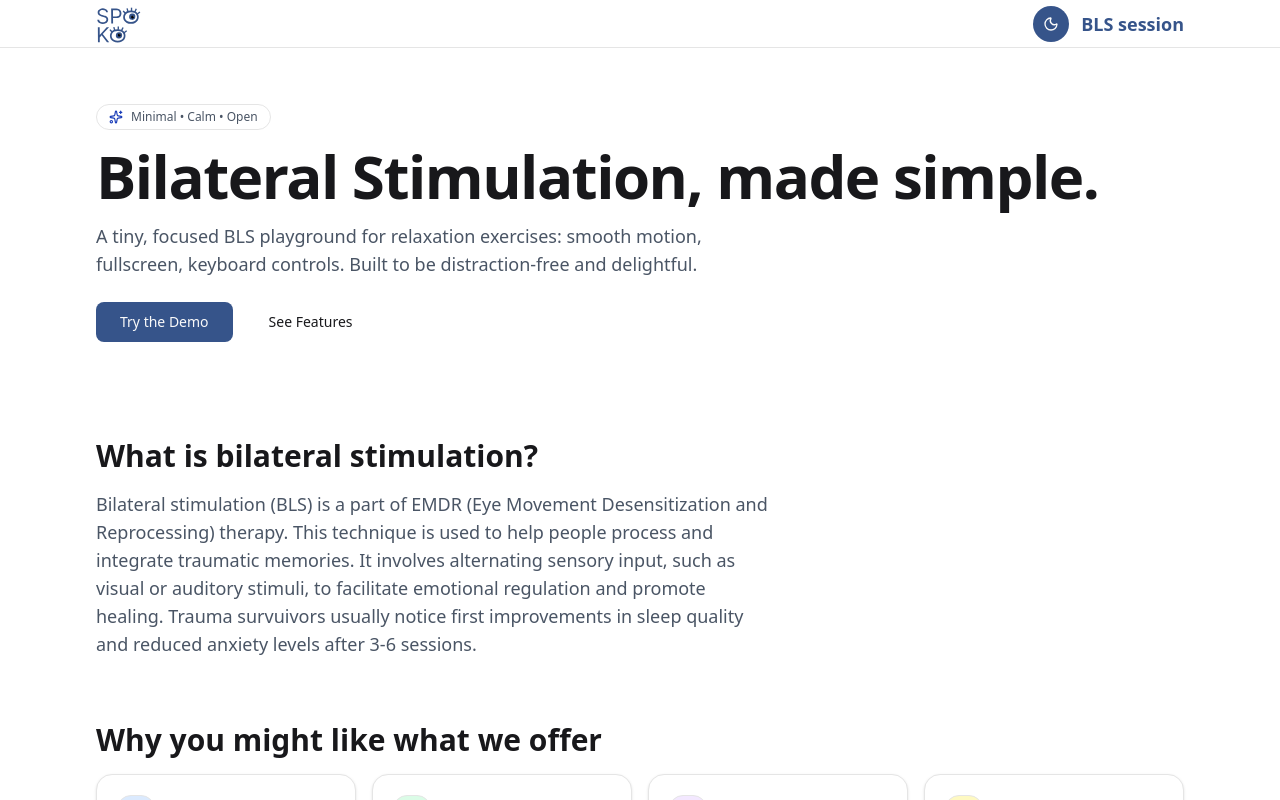
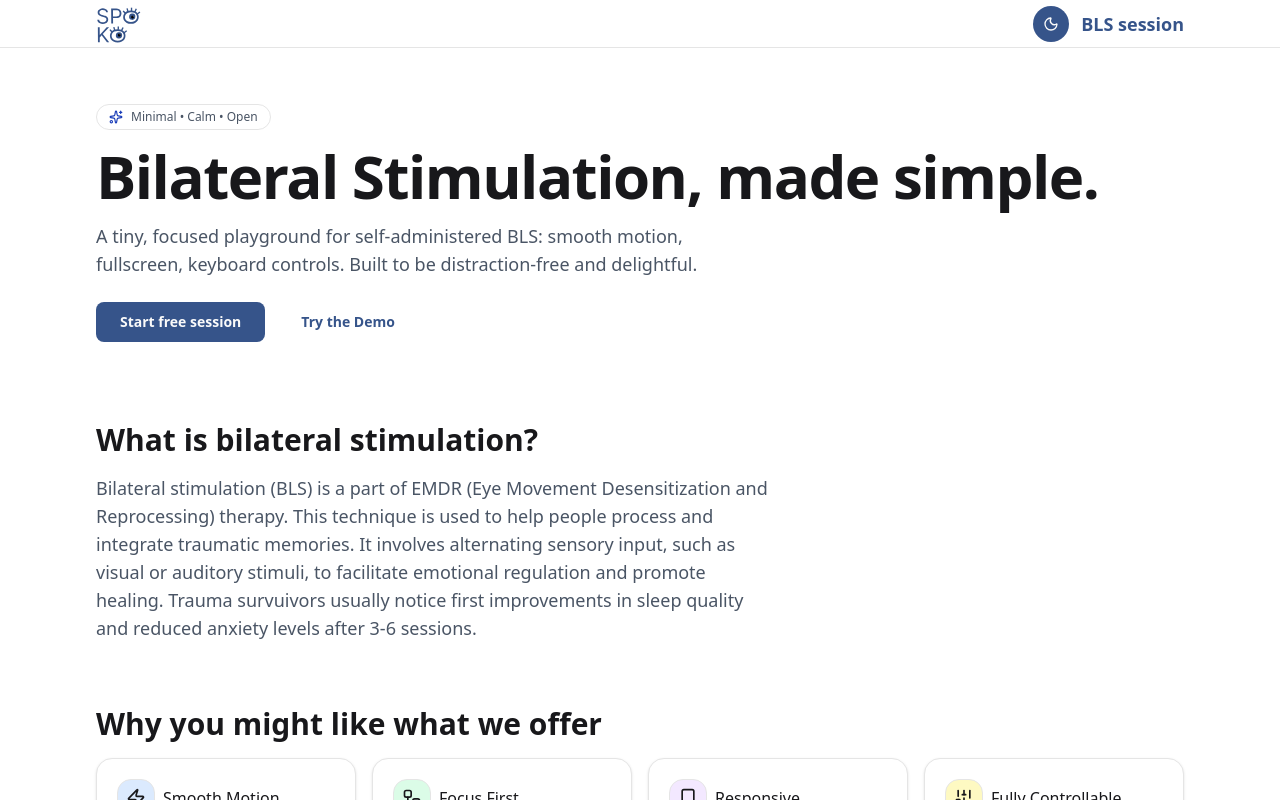
Before and after one commit to angurgapi/emdr-web, a Next.js app: page / in a window 1280 px wide. Shown: the top 800 px of the page. Built offline with nearby package versions, Linux system fonts and the light colour scheme; no server answers.

Commit message:
style changes

```diff
--- a/src/app/(marketing)/page.tsx
+++ b/src/app/(marketing)/page.tsx
@@ -19,19 +19,25 @@ function Hero() {
             Bilateral Stimulation, made simple.
           </h1>
           <p className="mt-4 max-w-2xl text-gray-600 md:text-lg dark:text-gray-300">
-            A tiny, focused BLS playground for relaxation exercises: smooth
-            motion, fullscreen, keyboard controls. Built to be distraction‑free
-            and delightful.
+            A tiny, focused playground for self-administered BLS: smooth motion,
+            fullscreen, keyboard controls. Built to be distraction‑free and
+            delightful.
           </p>
           <div className="mt-6 flex flex-wrap items-center gap-3">
-            <a href="#demo">
-              <Button size="lg">Try the Demo</Button>
-            </a>
-            <a href="#features">
-              <Button variant="ghost" size="lg">
-                See Features
+            <Link href="/session" className="text-lg font-bold">
+              <Button className="font-semibold" size="lg">
+                Start free session
               </Button>
-            </a>
+            </Link>
+            <Link href="#demo">
+              <Button
+                variant="ghost"
+                className="font-semibold text-primary--900"
+                size="lg"
+              >
+                Try the Demo
+              </Button>
+            </Link>
           </div>
         </div>
       </Container>
@@ -41,7 +47,7 @@ function Hero() {
 
 function WhatIs() {
   return (
-    <section className="py-10">
+    <section className="py-6">
       <Container>
         <h2 className="text-2xl font-semibold md:text-3xl">
           What is bilateral stimulation?
@@ -68,7 +74,7 @@ function CTA() {
           <div className="pointer-events-none absolute inset-0 bg-[radial-gradient(70%_70%_at_100%_0%,rgba(255,255,255,0.12),transparent)]" />
           <div className="relative z-10 p-8 md:p-12">
             <h2 className="text-2xl font-semibold md:text-3xl">
-              Start your calm BLS experience right now with Spoko.
+              Begin your BLS experience right now with Spoko.
             </h2>
             <p className="mt-2 max-w-2xl text-white/80">
               No registration, no tracking, no distractions.
--- a/src/app/globals.css
+++ b/src/app/globals.css
@@ -81,6 +81,7 @@
   --primary: #36548a;
   /* --primary: oklch(0.67 0.12 250); */
   --primary-900: color-mix(in oklch, var(--primary) 35%, black);
+  --primary-soft: #5b8fc7;
   --secondary: #708993;
   --mint: #a1c2bd;
   --bleak: #e7f2ef;
@@ -95,6 +96,7 @@
   --popover-foreground: oklch(0.985 0 0);
   --primary: oklch(0.922 0 0);
   --primary-foreground: oklch(0.205 0 0);
+  --primary-soft: oklch(0.75 0.15 250);
   --secondary: oklch(0.269 0 0);
   --secondary-foreground: oklch(0.985 0 0);
   --muted: oklch(0.269 0 0);
@@ -152,3 +154,66 @@
     --sidebar-ring: oklch(0.439 0 0);
   }
 }
+
+@layer utilities {
+  .bg-soft--100 {
+    background-color: color-mix(in srgb, var(--primary-soft) 15%, transparent);
+  }
+  .bg-soft--200 {
+    background-color: color-mix(in srgb, var(--primary-soft) 25%, transparent);
+  }
+  .bg-soft--300 {
+    background-color: color-mix(in srgb, var(--primary-soft) 35%, transparent);
+  }
+  .bg-soft--400 {
+    background-color: color-mix(in srgb, var(--primary-soft) 45%, transparent);
+  }
+  .bg-soft--500 {
+    background-color: color-mix(in srgb, var(--primary-soft) 55%, transparent);
+  }
+  .bg-soft--600 {
+    background-color: color-mix(in srgb, var(--primary-soft) 65%, transparent);
+  }
+  .bg-soft--700 {
+    background-color: color-mix(in srgb, var(--primary-soft) 75%, transparent);
+  }
+  .bg-soft--800 {
+    background-color: color-mix(in srgb, var(--primary-soft) 85%, transparent);
+  }
+  .bg-soft--900 {
+    background-color: var(--primary-soft);
+  }
+  .bg-primary--100 {
+    background-color: color-mix(in srgb, var(--primary) 15%, transparent);
+  }
+  .bg-primary--200 {
+    background-color: color-mix(in srgb, var(--primary) 25%, transparent);
+  }
+  .bg-primary--300 {
+    background-color: color-mix(in srgb, var(--primary) 35%, transparent);
+  }
+  .bg-primary--400 {
+    background-color: color-mix(in srgb, var(--primary) 45%, transparent);
+  }
+  .bg-primary--500 {
+    background-color: color-mix(in srgb, var(--primary) 55%, transparent);
+  }
+  .bg-primary--600 {
+    background-color: color-mix(in srgb, var(--primary) 65%, transparent);
+  }
+  .bg-primary--700 {
+    background-color: color-mix(in srgb, var(--primary) 75%, transparent);
+  }
+  .bg-primary--800 {
+    background-color: color-mix(in srgb, var(--primary) 85%, transparent);
+  }
+  .bg-primary--900 {
+    background-color: var(--primary);
+  }
+  .border-primary--200 {
+    border-color: color-mix(in srgb, var(--primary) 35%, transparent);
+  }
+  .text-primary--900 {
+    color: var(--primary);
+  }
+}
--- a/src/components/landing/Features.tsx
+++ b/src/components/landing/Features.tsx
@@ -30,7 +30,7 @@ const Features = () => {
     },
   ];
   return (
-    <section id="features" className="py-4 md:py-6">
+    <section id="features" className="py-6 md:py-10">
       <Container>
         <h2 className="text-2xl font-semibold md:text-3xl">
           Why you might like what we offer
--- a/src/components/session/SessionContainer.tsx
+++ b/src/components/session/SessionContainer.tsx
@@ -159,6 +159,7 @@ const SessionBox = () => {
             className="hidden md:block"
             onClick={() => toggle(wrapperRef.current)}
             data-ignore-pause
+            variant="soft"
           >
             {isFullscreen ? "Exit Fullscreen" : "Fullscreen"}
           </Button>
--- a/src/components/session/SessionControls.tsx
+++ b/src/components/session/SessionControls.tsx
@@ -9,16 +9,35 @@ const SessionControls = () => {
     <div className="flex gap-2 items-center">
       <div className="flex w-full gap-2">
         {isMovementActive ? (
-          <Button onClick={pause} data-ignore-pause>
+          <Button
+            onClick={pause}
+            data-ignore-pause
+            variant="soft"
+            size="icon"
+            aria-label="Pause session"
+          >
             <CirclePause />
           </Button>
         ) : (
-          <Button onClick={start} data-ignore-pause>
+          <Button
+            onClick={start}
+            data-ignore-pause
+            variant="soft"
+            size="icon"
+            aria-label="Start session"
+          >
             <CirclePlay />
           </Button>
         )}
 
-        <Button onClick={stop} data-ignore-pause disabled={!isMovementActive}>
+        <Button
+          onClick={stop}
+          data-ignore-pause
+          disabled={!isMovementActive}
+          variant="soft"
+          size="icon"
+          aria-label="Stop session"
+        >
           <CircleStop />
         </Button>
       </div>
--- a/src/components/session/SessionTimer.tsx
+++ b/src/components/session/SessionTimer.tsx
@@ -20,7 +20,7 @@ export default function SessionTimer() {
 
   return (
     <div>
-      <div className="border border-white/20 rounded-md px-2 py-1 text-sm bg-primary h-[36px] flex items-center justify-center text-white w-[80px]">
+      <div className="rounded-md px-2 py-1 text-sm bg-soft--900 h-[36px] flex items-center justify-center text-white dark:text-black w-[80px]">
         {<span>{formatElapsedTime(elapsedTime)}</span>}
       </div>
     </div>
--- a/src/components/session/SettingsSidebar.tsx
+++ b/src/components/session/SettingsSidebar.tsx
@@ -66,12 +66,12 @@ export function SettingsSidebar() {
   ];
   const durationOptions = [
     { value: "infinite", label: "∞" },
+    {
+      value: "5m",
+      label: "5 min",
+    },
     { value: "20m", label: "20 min" },
     { value: "1h", label: "1 h" },
-    // {
-    //   value: "2m",
-    //   label: "2 min",
-    // },
   ];
   // useEffect(() => {
   //   setBallSize(sizemap["m"]);
--- a/src/components/session/SettingsSidebarTrigger.tsx
+++ b/src/components/session/SettingsSidebarTrigger.tsx
@@ -17,6 +17,7 @@ export function SettingsSidebarTrigger({
     <Button
       size="icon"
       onClick={toggleSidebar}
+      variant="soft"
       className={cn(className)}
       {...props}
     >
--- a/src/components/ui/button.tsx
+++ b/src/components/ui/button.tsx
@@ -19,6 +19,8 @@ const buttonVariants = cva(
         ghost:
           "hover:bg-accent hover:text-accent-foreground dark:hover:bg-accent/50",
         link: "text-primary underline-offset-4 hover:underline",
+        soft:
+          "bg-soft--900 text-primary-foreground hover:bg-soft--300 focus-visible:ring-primary/25 disabled:bg-soft--100 disabled:text-primary-foreground/70",
       },
       size: {
         default: "h-9 px-4 py-2 has-[>svg]:px-3",
```
